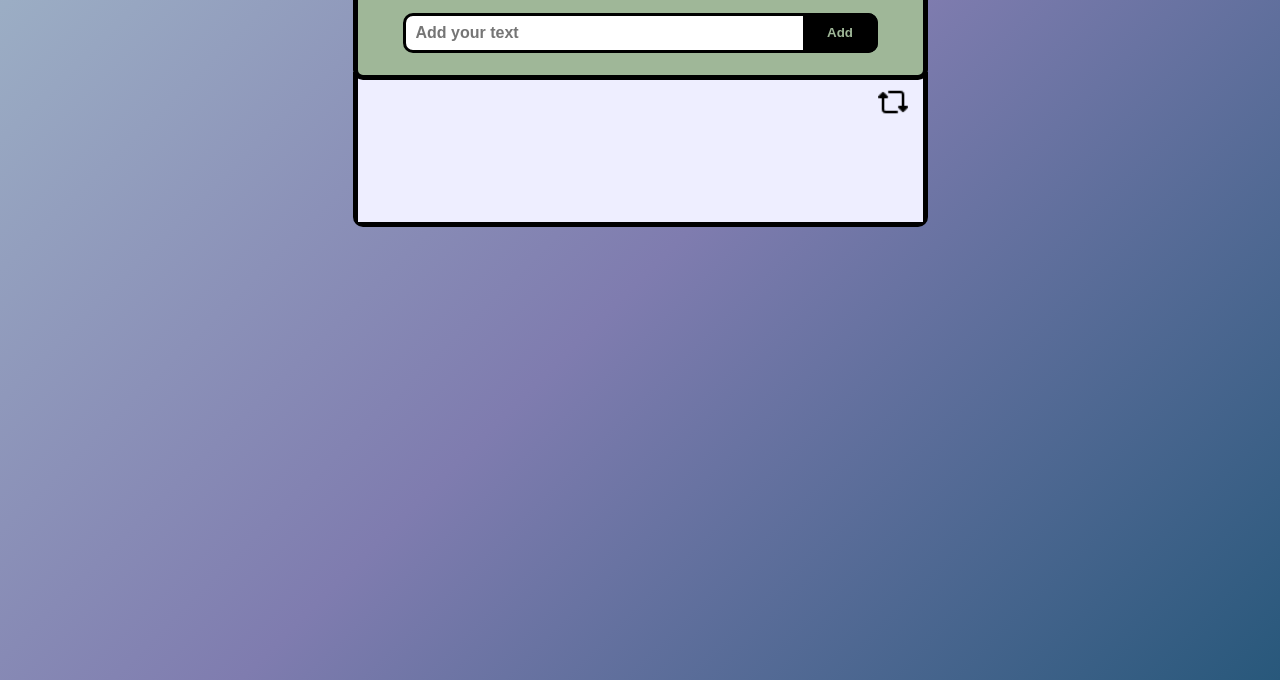
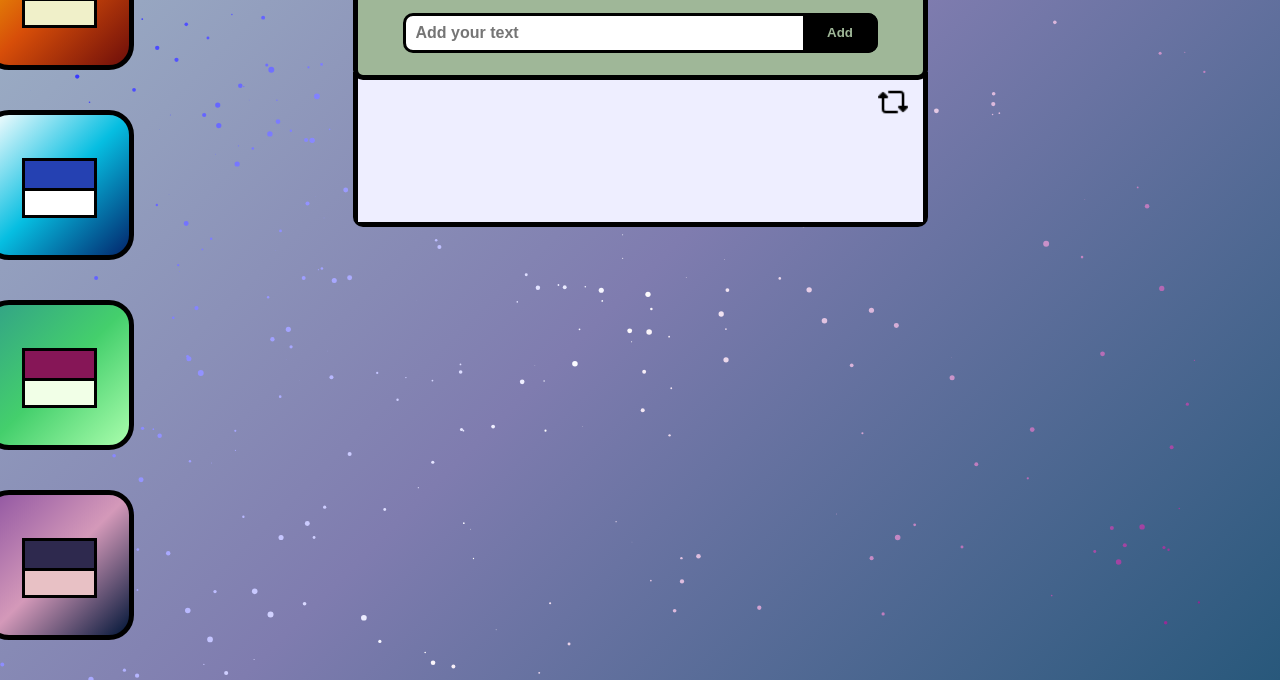
Before and after one commit to EnglandSamanthaa/toDolist, a plain HTML site: page index.html in a window 1280 px wide. Shown: the part 120-800 px from the top of the page. Drawn offline with Linux system fonts and the light colour scheme.

Commit message:
Add files via upload

```diff
--- a/index.html
+++ b/index.html
@@ -7,9 +7,35 @@
     </head>
 
     <body>
-        <div class="container">
+        <div id="changeColorsContainer">
+            <div id="gradientOne">
+                <p class="listColors">
+                    <span class="darkColor"></span>
+                    <span class="lightColor"></span>
+                </p>
+            </div>
+            <div id="gradientTwo">
+                <p class="listColors">
+                    <span class="darkColor"></span>
+                    <span class="lightColor"></span>
+                </p>
+            </div>
+            <div id="gradientThree">
+                <p class="listColors">
+                    <span class="darkColor"></span>
+                    <span class="lightColor"></span>
+                </p>
+            </div>
+            <div id="gradientFour">
+                <p class="listColors">
+                    <span class="darkColor"></span>
+                    <span class="lightColor"></span>
+                </p>
+            </div>
+        </div>
 
-            <div class="toDoApp">
+        <div id="backgroundGradient" class="container">
+            <div id="toDoListHeader" class="toDoApp">
                 <div class="row">
                     <h2>To-Do List <img src="IMG/icons8-list-50.png"></h2>
                 </div>
@@ -27,7 +53,12 @@
             </div>
         </div>
 
+        <canvas id="homeScreenCanvas"></canvas>
+
+        <script src="js/particleBackground.js"></script>
         <script src="js/app.js"></script>
+        <script src="js/theme.js"></script>
+
     </body>
 
 
--- /dev/null
+++ b/js/particleBackground.js
@@ -0,0 +1,75 @@
+window.addEventListener('load', function() {
+    const homeCanvas = document.getElementById('homeScreenCanvas');
+    const ctxHome = homeCanvas.getContext('2d');
+    homeCanvas.width = window.innerWidth;
+    homeCanvas.height = window.innerHeight;
+    ctxHome.strokeStyle = "white";
+    const gradient = ctxHome.createLinearGradient(0,0, homeCanvas.width, homeCanvas.height);
+    gradient.addColorStop(0, 'blue');
+    gradient.addColorStop(0.5, 'white');
+    gradient.addColorStop(1, 'purple');
+    ctxHome.fillStyle = gradient;
+
+    class Particle {
+        constructor(effect) {
+            this.effect = effect;
+            this.radius = Math.random() * 3;
+            this.x = this.radius + Math.random() * (this.effect.width );
+            this.y = Math.random() * (this.effect.height );
+            this.vx = Math.random() * 4 - 3;
+            this.vy = Math.random() * 4 - 3;
+
+        }
+        draw(ctxHome){
+            ctxHome.beginPath();
+            ctxHome.arc(this.x, this.y, this.radius, 0, Math.PI * 2);
+            ctxHome.fill();
+        }
+        update(){
+            this.x += this.vx;
+            this.y += this.vy;
+
+            if (this.x > this.effect.width || this.x < 0) this.vx *= -1;
+            if (this.y > this.effect.height || this.y < 0) this.vy *= -1;
+
+            if(this.effect.width <= 430) this.xv = Math.random() * 1;
+            this.xy = Math.random() * 1;
+        }
+
+    }
+
+    class Effect {
+        constructor(homeCanvas){
+            this.homeCanvas = homeCanvas;
+            this.width = this.homeCanvas.width;
+            this.height = this.homeCanvas.height;
+            this.particles = [];
+            this.numberOfParticles = 420;
+            this.createParticles();
+        }
+
+        createParticles(){
+            if (this.width <= 430) this.numberOfParticles = 100;
+            for(let i = 0; i < this.numberOfParticles; i++){
+                this.particles.push(new Particle(this));
+            }
+        }
+        handleParticles(){
+            this.particles.forEach(particle => {
+                particle.draw(ctxHome);
+                particle.update();
+            });
+        }
+    }
+
+    const effect = new Effect(homeCanvas);
+    effect.handleParticles(ctxHome);
+
+    function animate(){
+        ctxHome.clearRect(0, 0, homeCanvas.width, homeCanvas.height);
+        effect.handleParticles(ctxHome);
+        requestAnimationFrame(animate);
+    }
+
+    animate();
+});
--- /dev/null
+++ b/js/theme.js
@@ -0,0 +1,61 @@
+const backgroundGradient = document.getElementById('backgroundGradient');
+const listHeader = document.getElementById('toDoListHeader');
+const addToDoButton = document.getElementById('addButton');
+const clearListBackground = document.getElementById('clearListContainer');
+const listBackground = document.getElementById('listContainer');
+
+const themeOne = document.getElementById('gradientOne');
+const themeTwo = document.getElementById('gradientTwo');
+const themeThree = document.getElementById('gradientThree');
+const themeFour = document.getElementById('gradientFour');
+const themeDefault = document.getElementById('gradientDefault');
+
+
+themeOne.addEventListener("click", (event => {
+
+    backgroundGradient.style.background = "linear-gradient(135deg, #F2BB05, #D74E09, #6E0E0A)";
+    addToDoButton.style.color = "#F0F0C9";
+    listHeader.style.background = "#362417";
+    listHeader.style.color = "#F0F0C9";
+    clearListBackground.style.background = "#F0F0C9";
+    listBackground.style.background = "#F0F0C9";
+
+    console.log("theme One ")
+}))
+
+themeTwo.addEventListener("click", (event => {
+
+    backgroundGradient.style.background = "linear-gradient(135deg, #FFFFFF, #06BEE1, #03256C)";
+    addToDoButton.style.color = "white";
+    listHeader.style.background = "#2541B2";
+    listHeader.style.color = "white";
+    clearListBackground.style.background = "white";
+    listBackground.style.background = "white";
+
+    console.log("theme two ")
+}))
+
+themeThree.addEventListener("click", (event => {
+
+    backgroundGradient.style.background = "linear-gradient(135deg, #32A287, #44CF6C, #A9FDAC)";
+    addToDoButton.style.color = "#F1FFE7";
+    listHeader.style.background = "#861657";
+    listHeader.style.color = "#F1FFE7";
+    clearListBackground.style.background = "#F1FFE7";
+    listBackground.style.background = "#F1FFE7";
+
+    console.log("theme three ")
+}))
+
+
+themeFour.addEventListener("click", (event => {
+
+    backgroundGradient.style.background = "linear-gradient(135deg, #9055A2, #D499B9 , #011638)";
+    addToDoButton.style.color = "#E8C1C5";
+    listHeader.style.background = "#2E294E";
+    listHeader.style.color = "#E8C1C5";
+    clearListBackground.style.background = "#E8C1C5";
+    listBackground.style.background = "#E8C1C5";
+
+    console.log("theme four ")
+}))
--- a/style.css
+++ b/style.css
@@ -14,6 +14,118 @@
     background: linear-gradient(135deg, #9FB4C7, #7F7CAF, #28587B);
     background-size: cover;
 }
+
+#changeColorsContainer {
+    z-index: 1;
+    position: absolute;
+    transform: translate(-50%, -50%);
+    top: 50%;
+    left: 5%;
+    width: 200px;
+    display: flex;
+    flex-direction: column;
+    justify-content: space-around;
+}
+    #changeColorsContainer div{
+        height: 150px;
+        width: 150px;
+        margin: 20px;
+        border: solid black 5px;
+        border-radius: 25px;
+
+    }
+
+        p.listColors{
+            height: 150px;
+            width: 150px;
+            display: flex;
+            flex-direction: column;
+            align-items: center;
+            justify-content: center;
+
+
+        }
+        span.darkColor, span.lightColor{
+            height: 30px;
+            width: 75px;
+            padding: none;
+            margin: none;
+            margin-right: 10px;
+            border: solid black 3px;
+        }
+    #gradientOne{
+        background: linear-gradient(135deg, #F2BB05, #D74E09, #6E0E0A);
+        background-size: contain;
+        /* #F0F0C9   #124E78*/
+    }
+        #gradientOne .darkColor{
+            background: #362417;
+            background-size: contain;
+            border-bottom: none;
+        }
+        #gradientOne .lightColor{
+            background: #F0F0C9 ;
+            background-size: contain;
+            margin-bottom: 5px;
+        }
+
+        #gradientTwo{
+            background: linear-gradient(135deg, #FFFFFF, #06BEE1, #03256C);
+            background-size: contain;
+            /* #F0F0C9   #124E78*/
+        }
+            #gradientTwo .darkColor{
+                background: #2541B2;
+                background-size: contain;
+                border-bottom: none;
+            }
+            #gradientTwo .lightColor{
+                background: #FFFFFF ;
+                background-size: contain;
+                margin-bottom: 5px;
+            }
+        #gradientThree{
+            background: linear-gradient(135deg, #32A287, #44CF6C, #A9FDAC);
+            background-size: contain;
+        }
+            #gradientThree .darkColor{
+                background: #861657;
+                background-size: contain;
+                border-bottom: none;
+            }
+            #gradientThree .lightColor{
+                background: #F1FFE7;
+                background-size: contain;
+                margin-bottom: 5px;
+            }
+            #gradientThree{
+            background: linear-gradient(135deg, #32A287, #44CF6C, #A9FDAC);
+            background-size: contain;
+        }
+            #gradientThree .darkColor{
+                background: #861657;
+                background-size: contain;
+                border-bottom: none;
+            }
+            #gradientThree .lightColor{
+                background: #F1FFE7;
+                background-size: contain;
+                margin-bottom: 5px;
+            }
+        #gradientFour{
+            background: linear-gradient(135deg, #9055A2, #D499B9 , #011638);
+            background-size: contain;
+        }
+            #gradientFour .darkColor{
+                background: #2E294E;
+                background-size: contain;
+                border-bottom: none;
+            }
+            #gradientFour .lightColor{
+                background: #E8C1C5;
+                background-size: contain;
+                margin-bottom: 5px;
+            }
 
 .toDoApp {
     z-index: 2;
@@ -35,7 +147,7 @@
     }
         .toDoApp h2{
             font-size: 2.7rem;
-            color: black;
+            /* color: black; */
             display: flex;
             align-items: center;
             justify-content: center;
@@ -77,7 +189,7 @@
         border-radius: 0px 0px 10px 10px;
         border: solid 5px rgb(0, 0, 0);
         border-top: none;
-
+        z-index: 1;
     }
         #clearListContainer{
             background-color: #EEEEFF;
@@ -109,3 +221,8 @@
                 font-weight: 600;
                 padding: 10px 20px;
             }
+#homeScreenCanvas{
+    position: absolute;
+    left: 0;
+    top: 0;
+}
```
